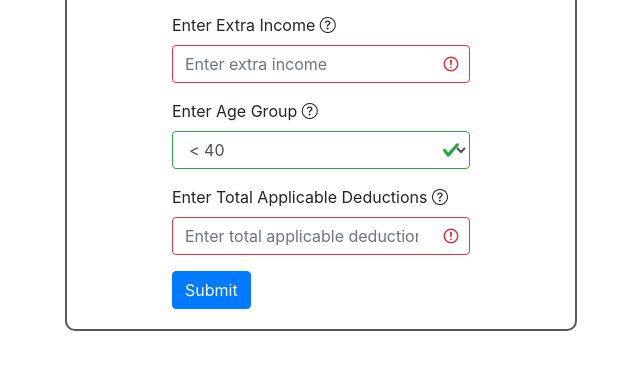
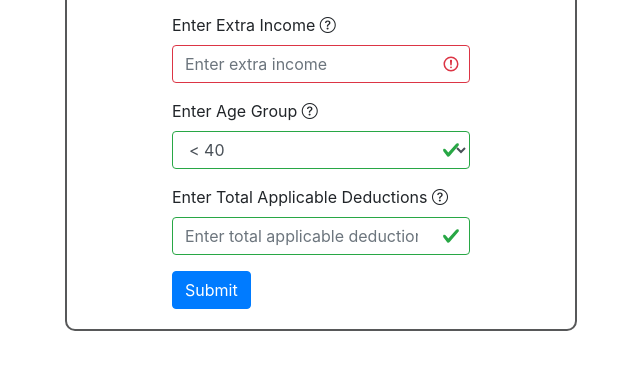
Before and after one commit to rajan0603/text-calculator, a website: page public/index.html in a window 1280 px wide. Shown: the part 231-600 px from the top of the page, without its empty margins (319-959 px from the left). Drawn offline with nearby package versions, Linux system fonts and the light colour scheme.

```diff
--- a/public/index.html
+++ b/public/index.html
@@ -36,7 +36,7 @@
             <div class="form-group">
                 <label for="deductions">Enter Total Applicable Deductions</label>
                 <span class="icon" data-bs-toggle="tooltip" title="combined amount subtracted from an individual's gross income to calculate taxable income, including expenses such as contributions to retirement accounts, medical expenses, and charitable donations"><i class="bi bi-question-circle"></i></span>
-                <input type="number" id="deductions" class="form-control" placeholder="Enter total applicable deductions" data-bs-toggle="tooltip" title="Add number only" required>
+                <input type="number" id="deductions" class="form-control" placeholder="Enter total applicable deductions" data-bs-toggle="tooltip" title="Add number only">
             </div>
             <button type="submit" class="btn btn-primary">Submit</button>
         </form>
```
Also changed, not shown: README.md (added).
